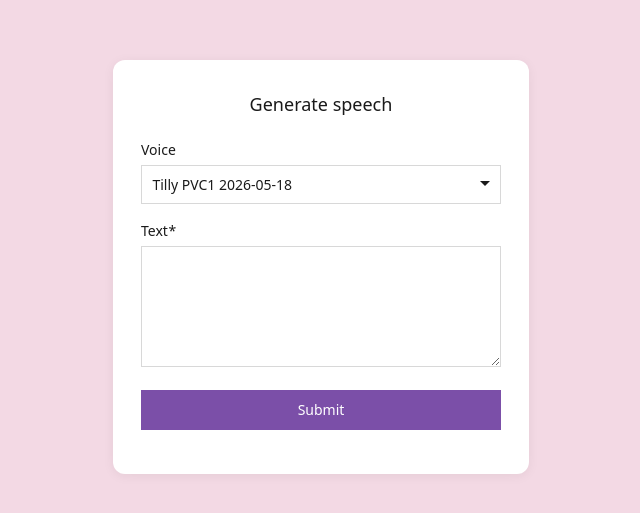
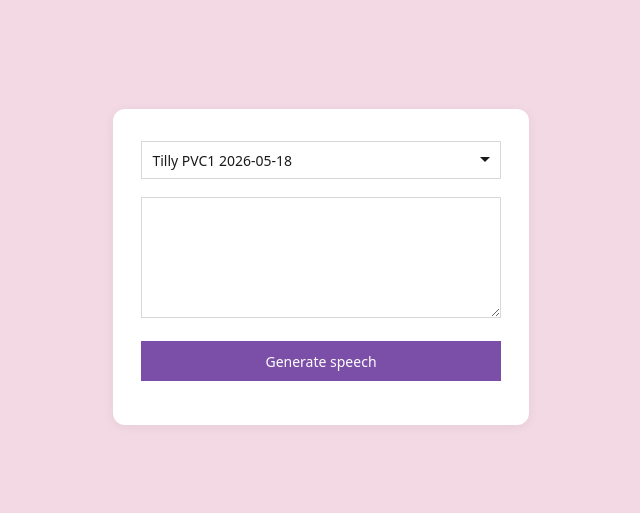
Before and after one commit to kamilsoldacki/elevenlabs-tts-page, a plain HTML site: page docs/index.html in a window 1280 px wide. Shown: the part 133-646 px from the top of the page, without its empty margins (319-959 px from the left). Drawn offline with Linux system fonts and the light colour scheme; files that its build step writes are made by us from their sources; files whose address does not match are found by name.

Commit message:
Refactor index.html to enhance accessibility by adding aria-labels to form elements. Update button text for clarity and improve user experience in the text-to-speech application.

```diff
--- a/docs/index.html
+++ b/docs/index.html
@@ -37,26 +37,23 @@
   <body>
     <main class="page">
       <section class="block">
-        <h1 class="block-title">Generate speech</h1>
-
         <form class="block-form" id="ttsForm" novalidate>
           <label class="field">
-            <span class="field-label">Voice</span>
-            <select id="voiceSelect" class="input"></select>
+            <select id="voiceSelect" class="input" aria-label="Voice"></select>
           </label>
 
           <label class="field">
-            <span class="field-label">Text<span class="req">*</span></span>
             <textarea
               id="textInput"
               class="input"
               rows="5"
               maxlength="5000"
+              aria-label="Text"
               required
             ></textarea>
           </label>
 
-          <button type="submit" id="generateBtn" class="btn-submit">Submit</button>
+          <button type="submit" id="generateBtn" class="btn-submit">Generate speech</button>
         </form>
 
         <div class="player-wrap" hidden id="playerWrap">
```
